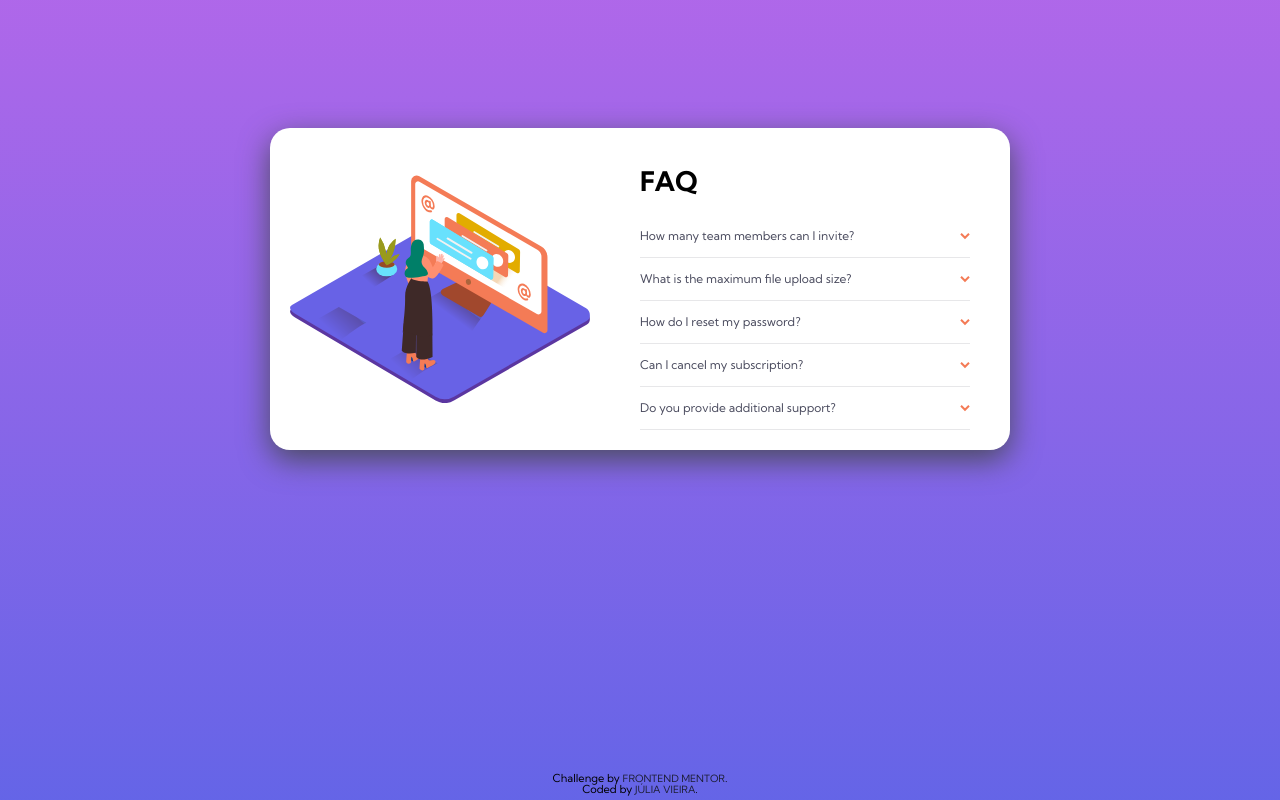
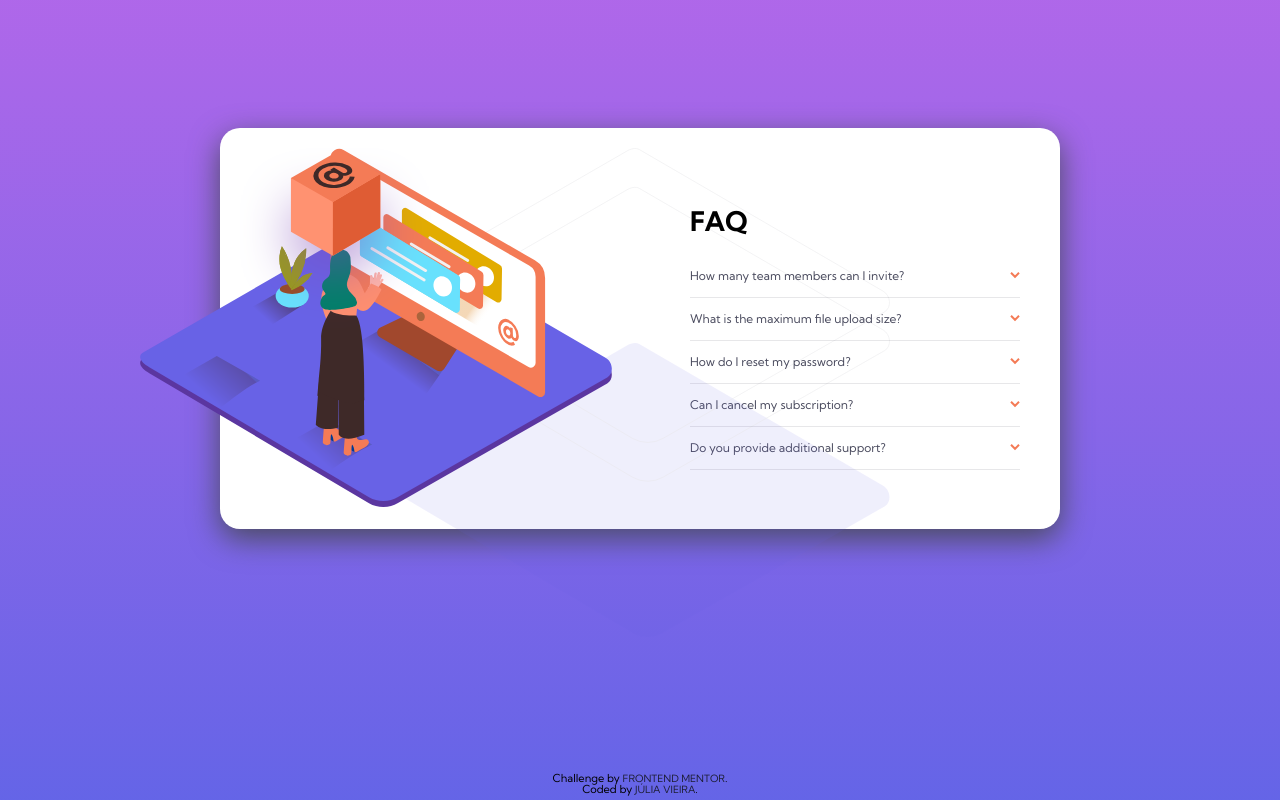
Before and after one commit to Lia-Moon/FAQ-accordion-card, a plain HTML site: page index.html in a window 1280 px wide. Drawn offline with Linux system fonts and the light colour scheme.

Commit message:
Inclusão das outras imagens

```diff
--- a/index.html
+++ b/index.html
@@ -18,8 +18,15 @@
   <main>
     <div class="faq"> <!-- Start faq content -->
       <div class="faq__images">
-        <img class="faq__images--woman" src="./images/illustration-woman-online-desktop.svg"
-          alt="illustration-woman-online-desktop">
+        <div class="faq__images--pattern">
+          <img src="./images/bg-pattern-desktop.svg" alt="bg-pattern-desktop">
+        </div>
+        <div class="faq__images--box">
+          <img src="./images/illustration-box-desktop.svg" alt="illustration-box-desktop">
+        </div>
+        <div class="faq__images--woman">
+          <img src="./images/illustration-woman-online-desktop.svg" alt="illustration-woman-online-desktop">
+        </div>
       </div>
       <div class="faq__questions">
         <h1>Faq</h1>
@@ -78,4 +85,5 @@
 </body>
 
 <script src="./js/script.js"></script>
+
 </html>
--- a/styles/style.css
+++ b/styles/style.css
@@ -35,7 +35,7 @@ html {
     display: flex;
     width: fit-content;
     margin: 10% auto;
-    gap: 30px;
+    gap: 130px;
     align-items: center;
     background-color: var(--white);
     padding: 20px;
@@ -47,11 +47,35 @@ html {
     display: flex;
     flex-direction: row;
     justify-self: end;
+    position: relative;
 }
 
+.faq__images--pattern {
+    position: absolute;
+    right: 0;
+    top: 0;
+    width: 50%;
+    z-index: 0;
+}
+
+.faq__images--pattern img {
+    width: 500px;
+}
 
 .faq__images--woman {
+    position: relative;
+    right: 100px;
+    top: 0;
     width: 300px;
+    z-index: 1;
+}
+
+.faq__images--box {
+    position: absolute;
+    right: 0;
+    top: 0;
+    width: 300px;
+    z-index: 2;
 }
 
 .faq__questions {
@@ -82,14 +106,6 @@ html {
     gap: 20px;
 }
 
-.faq__questions--one.selected h2, .faq__questions--two.selected h3, .faq__questions--three.selected h4, .faq__questions--four.selected h5, .faq__questions--five.selected h6 {
-    font-weight: 700;
-}
-
-.faq__questions--one.selected img, .faq__questions--two.selected img, .faq__questions--three.selected img, .faq__questions--four.selected img, .faq__questions--five.selected img {
-    transform: rotate(180deg);
-}
-
 .faq__questions--one--question img, .faq__questions--two--question img, .faq__questions--three--question img, .faq__questions--four--question img, .faq__questions--five--question img {
     width: 10px;
     height: 7px;
@@ -99,6 +115,14 @@ html {
 
 .faq__questions p {
     display: none;
+}
+
+.faq__questions--one.selected h2, .faq__questions--two.selected h3, .faq__questions--three.selected h4, .faq__questions--four.selected h5, .faq__questions--five.selected h6 {
+    font-weight: 700;
+}
+
+.faq__questions--one.selected img, .faq__questions--two.selected img, .faq__questions--three.selected img, .faq__questions--four.selected img, .faq__questions--five.selected img {
+    transform: rotate(180deg);
 }
 
 .faq__questions--one.selected p, .faq__questions--two.selected p, .faq__questions--three.selected p, .faq__questions--four.selected p, .faq__questions--five.selected p {
```
